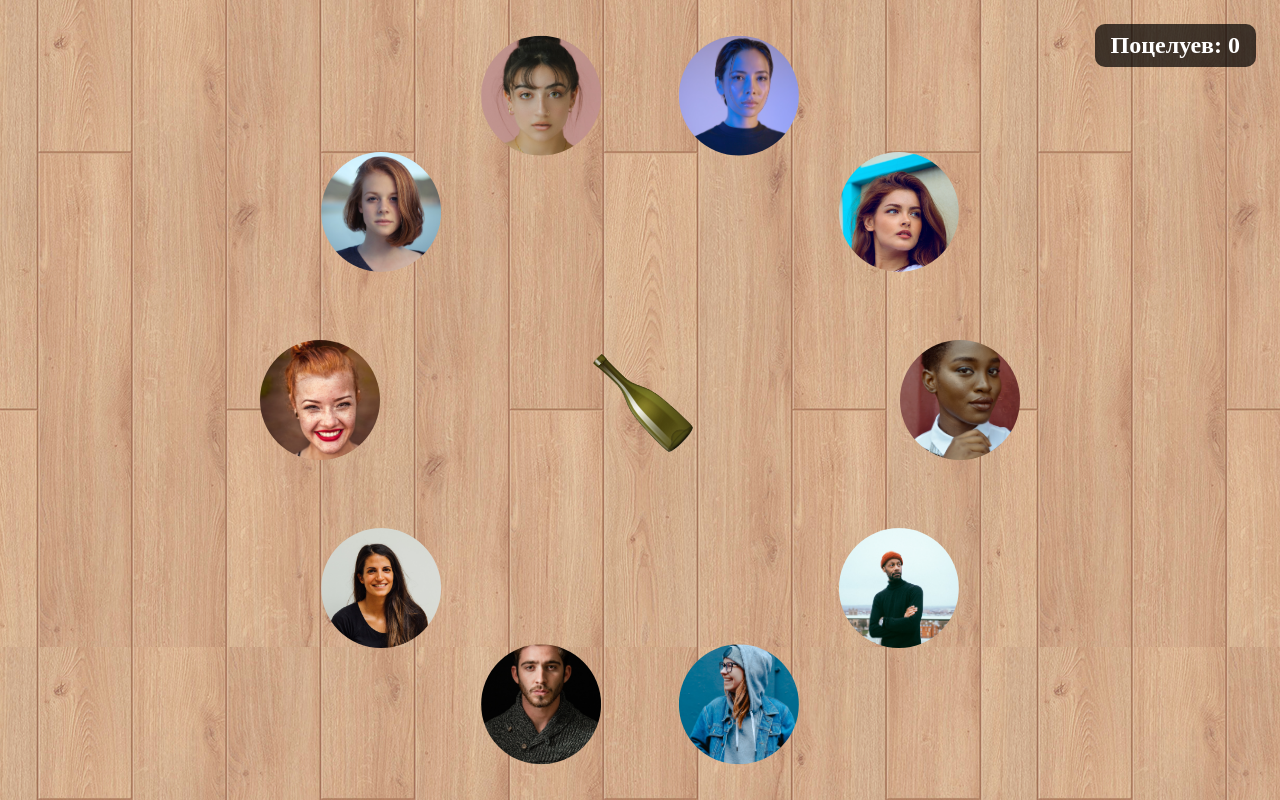
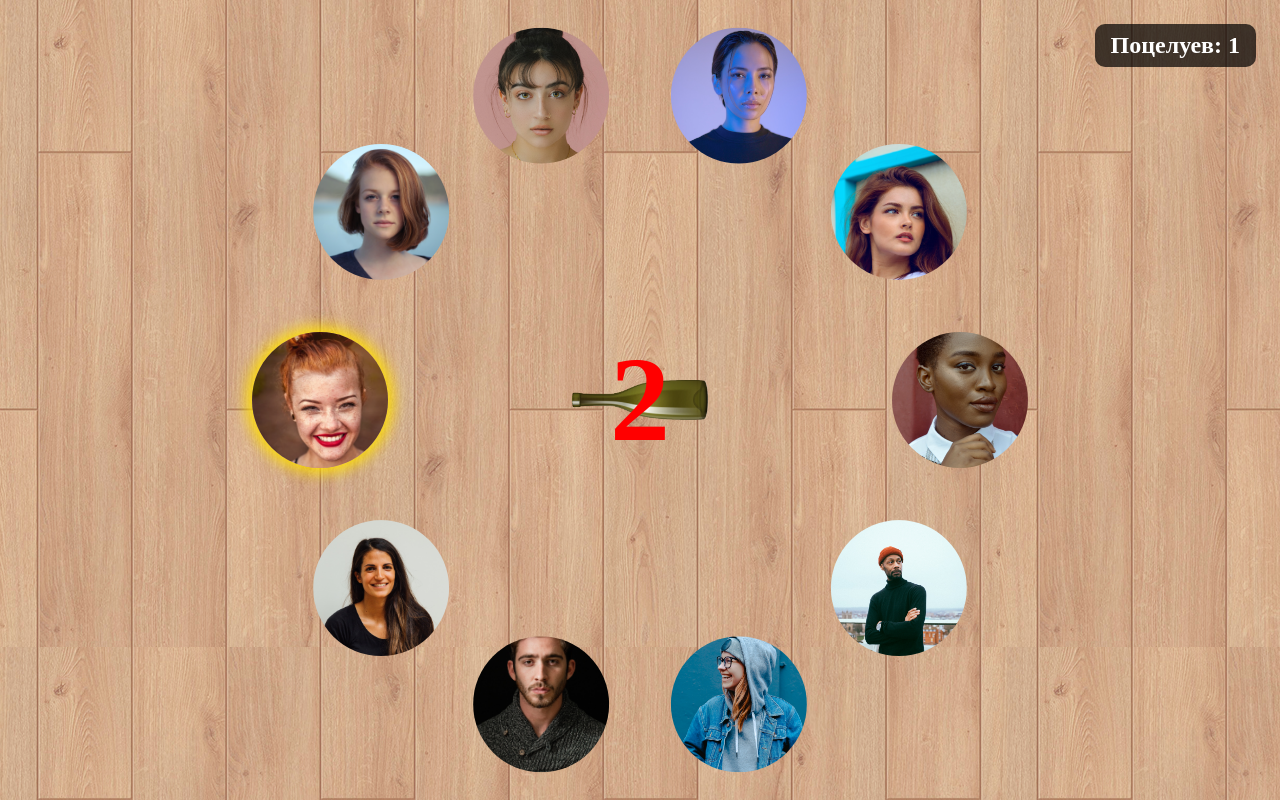
Before and after one commit to Waydj/kissme, a React (Vite) app: page / in a window 1280 px wide. Built offline with nearby package versions, Linux system fonts and the light colour scheme.

Commit message:
add kiss and animation, some fix styles, move state to reducer

```diff
--- a/src/components/Bottle.css
+++ b/src/components/Bottle.css
@@ -1,6 +1,6 @@
 .bootle {
-  width: 15vmin;
-  height: 15vmin;
+  width: 17vmin;
+  height: 17vmin;
   object-fit: contain;
   transform: rotate(180deg);
   transition: transform 0.3s ease-in-out;
--- a/src/components/Bottle.tsx
+++ b/src/components/Bottle.tsx
@@ -1,6 +1,6 @@
 import "./Bottle.css";
 
-const bottleImgSrc = "/Bottle.png";
+const bottleImgSrc: string = "/Bottle.png";
 
 interface BottleProps {
   spinning: boolean;
--- a/src/components/GameBoard.tsx
+++ b/src/components/GameBoard.tsx
@@ -1,22 +1,14 @@
 import { useEffect, useReducer, useRef } from "react";
 import UserAvatar from "./UserAvatar";
 import Bottle from "./Bottle";
-import { ActionType, reducer, State } from "../reducers/AppReducer";
+import Kiss from "./Kiss";
+import { ActionType, initialState, reducer } from "../reducers/AppReducer";
 import { USERS } from "../data";
 import { IUser } from "../types";
 import "./GameBoard.css";
 
 const spinSound = new Audio("/Spinning sound.mp3");
-
-const initialState: State = {
-  countdown: 3,
-  spinning: false,
-  activePlayer: 0,
-  targetPlayer: null,
-  rotationAngle: 0,
-  showKiss: false,
-  kissCounter: 0,
-};
+const kissSound = new Audio("/Kiss sound.mp3");
 
 const GameBoard = () => {
   const [state, dispatch] = useReducer(reducer, initialState);
@@ -27,7 +19,24 @@ const GameBoard = () => {
     const x = Math.cos(angle) * 40;
     const y = Math.sin(angle) * 40;
 
-    return <UserAvatar key={user.id} user={user} x={x} y={y} />;
+    const isMovingToCenter =
+      state.showKiss &&
+      (index === state.activePlayer || index === state.targetPlayer);
+
+    const centerOffset = index === state.activePlayer ? "-15vmin" : "15vmin";
+    const activePlayer = state.activePlayer === index;
+
+    return (
+      <UserAvatar
+        key={user.id}
+        user={user}
+        isActive={activePlayer}
+        isMovingToCenter={isMovingToCenter}
+        centerOffset={centerOffset}
+        x={x}
+        y={y}
+      />
+    );
   };
 
   const spinBottle = () => {
@@ -39,8 +48,16 @@ const GameBoard = () => {
     } while (newTarget === state.activePlayer);
     timeoutRef.current = setTimeout(() => {
       dispatch({ type: ActionType.STOP_SPIN, payload: newTarget });
-      // showKiss();
+      showKiss();
     }, 4000);
+  };
+
+  const showKiss = () => {
+    dispatch({ type: ActionType.SHOW_KISS });
+    kissSound.play();
+    setTimeout(() => {
+      dispatch({ type: ActionType.HIDE_KISS });
+    }, 2000);
   };
 
   useEffect(() => {
@@ -66,6 +83,7 @@ const GameBoard = () => {
       {state.countdown > 0 && (
         <div className="countdown">{state.countdown}</div>
       )}
+      {state.showKiss && <Kiss />}
       <div className="kiss-counter">Поцелуев: {state.kissCounter}</div>
     </div>
   );
--- /dev/null
+++ b/src/components/Kiss.css
@@ -0,0 +1,30 @@
+.kiss-animation {
+  position: absolute;
+  top: 50%;
+  left: 50%;
+  transform: translate(-50%, -50%);
+  display: flex;
+  align-items: center;
+  gap: 2vmin;
+  animation: kissEffect 2s ease-in-out;
+}
+
+.kiss-icon {
+  width: 8vmin;
+  height: 8vmin;
+}
+
+@keyframes kissEffect {
+  0% {
+    transform: translate(-50%, -50%) scale(0.5);
+    opacity: 0;
+  }
+  50% {
+    transform: translate(-50%, -50%) scale(1.2);
+    opacity: 1;
+  }
+  100% {
+    transform: translate(-50%, -50%) scale(1);
+    opacity: 1;
+  }
+}
--- /dev/null
+++ b/src/components/Kiss.tsx
@@ -0,0 +1,11 @@
+import "./Kiss.css";
+
+const Kiss = () => {
+  return (
+    <div className="kiss-animation">
+      <img src="/Kiss.png" className="kiss-icon" alt="Kiss" />
+    </div>
+  );
+};
+
+export default Kiss;
--- a/src/components/UserAvatar.css
+++ b/src/components/UserAvatar.css
@@ -1,9 +1,10 @@
 .user {
   position: absolute;
-  width: 15vmin;
-  height: 15vmin;
+  width: 17vmin;
+  height: 17vmin;
   overflow: hidden;
   border-radius: 50%;
+  z-index: 1;
   transition: transform 0.3s ease-in-out;
 }
 
@@ -12,3 +13,7 @@
   height: 100%;
   object-fit: cover;
 }
+
+.active {
+  box-shadow: 0 0 15px 5px rgba(255, 223, 0, 1);
+}
--- a/src/components/UserAvatar.tsx
+++ b/src/components/UserAvatar.tsx
@@ -3,19 +3,37 @@ import "./UserAvatar.css";
 
 interface UserAvatarProps {
   user: IUser;
+  isActive: boolean;
+  isMovingToCenter: boolean;
+  centerOffset: string;
   x: number;
   y: number;
 }
 
-const UserAvatar: React.FC<UserAvatarProps> = ({ user, x, y }) => {
+const UserAvatar: React.FC<UserAvatarProps> = ({
+  user,
+  isActive,
+  isMovingToCenter,
+  centerOffset,
+  x,
+  y,
+}) => {
   return (
     <div
       key={user.id}
-      style={{ transform: `translate(${x}vmin, ${y}vmin)` }}
-      className="user"
+      className={`user ${isActive ? "active" : ""} ${
+        isMovingToCenter ? "moving-to-center" : ""
+      }`}
+      style={{
+        transform: isMovingToCenter
+          ? `translate(${centerOffset}, 0) scale(1.3)`
+          : `translate(${x}vmin, ${y}vmin)`,
+        transition: isMovingToCenter
+          ? "transform 1.2s ease-in-out"
+          : "transform 0.6s ease-in-out",
+      }}
     >
       <img className="user-avatar" src={user.avatar} alt={user.name} />
-      <p>{user.name}</p>
     </div>
   );
 };
--- a/src/reducers/AppReducer.ts
+++ b/src/reducers/AppReducer.ts
@@ -9,6 +9,16 @@ export interface State {
   showKiss: boolean;
   kissCounter: number;
 }
+
+export const initialState: State = {
+  countdown: 3,
+  spinning: false,
+  activePlayer: 0,
+  targetPlayer: null,
+  rotationAngle: 0,
+  showKiss: false,
+  kissCounter: 0,
+};
 
 export enum ActionType {
   TICK = "TICK",
@@ -36,7 +46,7 @@ export const reducer = (state: State, action: Action): State => {
       return {
         ...state,
         spinning: false,
-        targetPlayer: action.payload ? action.payload : null,
+        targetPlayer: action.payload ?? 0,
         rotationAngle: newAngle,
       };
     case ActionType.SHOW_KISS:
```
